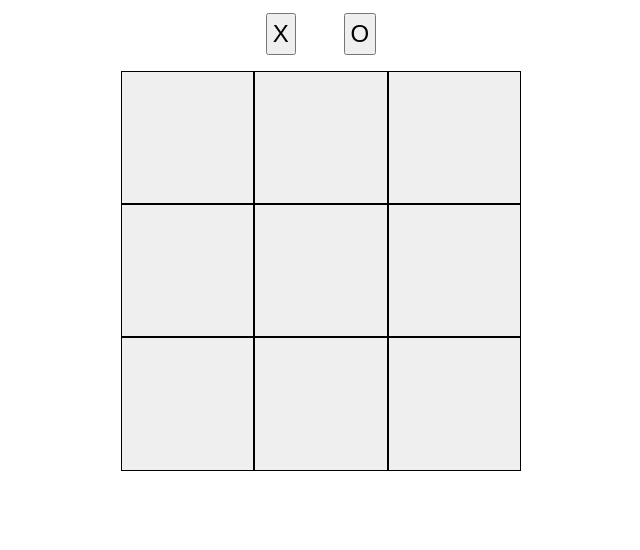
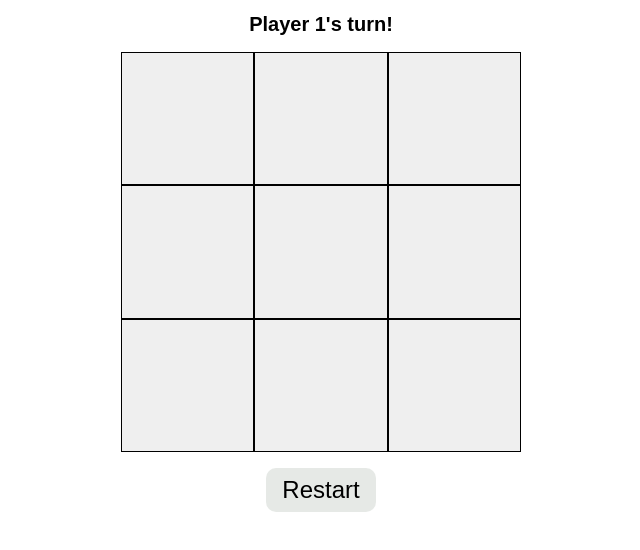
Before and after one commit to Radnaskelar/odin_tic_tac_toe, a website: page index.html in a window 1280 px wide. Both pictures are taken after a click on the button 506 px from the left and 209 px from the top of the page. Shown: the part 72-622 px from the top of the page, without its empty margins (319-959 px from the left). Drawn offline with Linux system fonts and the light colour scheme.

Commit message:
functionality added, not finished

```diff
--- a/index.html
+++ b/index.html
@@ -10,22 +10,12 @@
   <body>
     <header class="title"><span>Tic Tac Toe</span></header>
     <div id="game-board-wrapper">
-      <div class="controller">
-        <button>X</button>
-        <button>O</button>
+      <div class="message">
+        <p></p>
       </div>
-      <div class="game-board">
-        <button></button>
-        <button></button>
-        <button></button>
-        <button></button>
-        <button></button>
-        <button></button>
-        <button></button>
-        <button></button>
-        <button></button>
-      </div>
+      <div class="game-board"></div>
+      <button id="restartButton">Restart</button>
     </div>
-    <script src="script.js"></script>
+    <script src="script.js" defer></script>
   </body>
 </html>
--- a/script.js
+++ b/script.js
@@ -1,47 +1,143 @@
-const gameBoard = (() => {
-  //   const board = ["X", "O", "X", "O"];
+/* eslint-disable no-use-before-define */
+/* eslint-disable no-plusplus */
 
-  const gameButtons = Array.from(
-    document.querySelector(".game-board").children
-  );
+const Gameboard = () => {
+  const board = new Array(9).fill(""); // board state
 
-  //   const render = () => {
-  //     gameButtons.forEach((button) => {
-  //       let index = gameButtons.indexOf(button);
-  //       button.textContent = board[index];
-  //     });
-  //   };
+  const resetBoard = () => new Array(9).fill("");
 
-  const controllerBtns = Array.from(
-    document.querySelector(".controller").getElementsByTagName("button")
-  );
+  const setCell = (index, mark) => {
+    board[index] = mark;
+  };
 
-  let chosenMark = "";
-  function chooseMark(event) {
-    chosenMark = event.target.textContent;
-    return chosenMark;
-  }
+  const checkForWin = (mark) => {
+    const winConditions = [
+      [0, 1, 2],
+      [3, 4, 5],
+      [6, 7, 8],
+      [0, 3, 6],
+      [1, 4, 7],
+      [2, 5, 8],
+      [0, 4, 8],
+      [2, 4, 6],
+    ];
 
-  controllerBtns.forEach((controllerBtn) =>
-    controllerBtn.addEventListener("click", chooseMark)
-  );
+    const win = winConditions.find((winCondition) =>
+      winCondition.every((index) => board[index] === mark)
+    );
+    if (win === null) return false;
+    return true;
+  }; // not working
 
-  function addMark(event) {
-    if (event.target.textContent === "") {
-      event.target.textContent = chosenMark;
+  const getBoard = () => [...board];
+
+  return {
+    resetBoard,
+    setCell,
+    checkForWin,
+    getBoard,
+  };
+};
+
+const Player = (mark, name) => {
+  const getMark = () => mark;
+  const getName = () => name;
+
+  return {
+    getMark,
+    getName,
+  };
+};
+
+const Cell = () => {
+  let value = 0;
+  const addMark = (mark) => {
+    value = mark;
+  };
+  const getValue = () => value;
+  return {
+    addMark,
+    getValue,
+  };
+};
+
+const Game = () => {
+  const board = Gameboard();
+
+  const playerX = Player("X", "Player 1");
+  const playerO = Player("O", "Player 2");
+
+  let currentPlayer = playerX;
+  const switchPlayer = () => {
+    if (currentPlayer === playerX) {
+      currentPlayer = playerO;
+    } else {
+      currentPlayer = playerX;
     }
-  }
+  };
 
-  gameButtons.forEach((button) => {
-    button.addEventListener("click", addMark);
+  const playRound = (clickedCell) => {
+    console.log(`It is ${currentPlayer.getName()}'s turn.`);
+    board.setCell(clickedCell, currentPlayer.getMark()); // not working
+    console.log(currentPlayer.getMark());
+    board.checkForWin(currentPlayer.getMark());
+    console.log(board.checkForWin());
+    // check for tie
+    switchPlayer();
+  };
+
+  const getCurrentPlayerName = () => currentPlayer.getName();
+
+  return {
+    switchPlayer,
+    playRound,
+    getCurrentPlayerName,
+    setCell: board.setCell,
+    getBoard: board.getBoard,
+    // display winner
+  };
+};
+
+const showUI = (() => {
+  const game = Game();
+  let boardDiv = document.querySelector(".game-board");
+  let playerTurnDiv = document.querySelector("p");
+  const restartButton = document.querySelector("#restartButton");
+
+  let currentPlayer = game.getCurrentPlayerName();
+  const board = game.getBoard(); // not working
+  board.forEach((cell, index) => {
+    const cellBtn = document.createElement("button");
+    cellBtn.classList.add("cell");
+    cellBtn.dataset.cell = index;
+    boardDiv.appendChild(cellBtn);
   });
 
+  const clickHandlerBoard = (e) => {
+    const clickedCell = e.target.dataset.cell;
+    if (!clickedCell) return;
+
+    game.playRound(clickedCell);
+  };
+
+  const cells = Array.from(boardDiv.children);
+  cells.forEach((cell) => {
+    cell.addEventListener("click", clickHandlerBoard);
+  });
+
+  const displayPlayer = () => {
+    playerTurnDiv.textContent = `${currentPlayer}'s turn!`;
+  };
+
+  const resetScreen = () => {
+    // clear the board on screen
+    boardDiv.textContent = "";
+  };
+
   return {
-    chooseMark,
-    addMark,
+    displayPlayer,
+    resetScreen,
   };
 })();
 
-// const Player = () => {};
-
-// const game = (() => {})();
+showUI.displayPlayer();
--- a/styles.css
+++ b/styles.css
@@ -20,24 +20,17 @@
   padding: 0.5rem 1rem;
 }
 
+p {
+  padding-bottom: 1rem;
+  font-size: 1.25rem;
+  font-weight: bold;
+}
+
 #game-board-wrapper {
   display: flex;
   flex-direction: column;
   place-items: center;
   height: 80dvh;
-}
-
-.controller {
-  display: flex;
-  justify-content: center;
-  gap: 3rem;
-  width: 50dvh;
-  margin-bottom: var(--margin-value);
-}
-
-.controller button {
-  font-size: 1.5rem;
-  padding: 0.2em;
 }
 
 .game-board {
@@ -46,9 +39,20 @@
   grid-template-rows: repeat(3, calc(50dvh / 3));
   height: 50dvh;
   width: 50dvh;
+  background-color: rgba(87, 107, 87, 0.15);
 }
 
 .game-board button {
   border: 1px solid;
   font-size: 4rem;
 }
+
+#restartButton {
+  margin: 1rem;
+  font-size: 1.5rem;
+  background-color: rgba(87, 107, 87, 0.15);
+  border-radius: 10px;
+  padding: 0.5rem 1rem;
+  z-index: 0;
+  border: none;
+}
```
